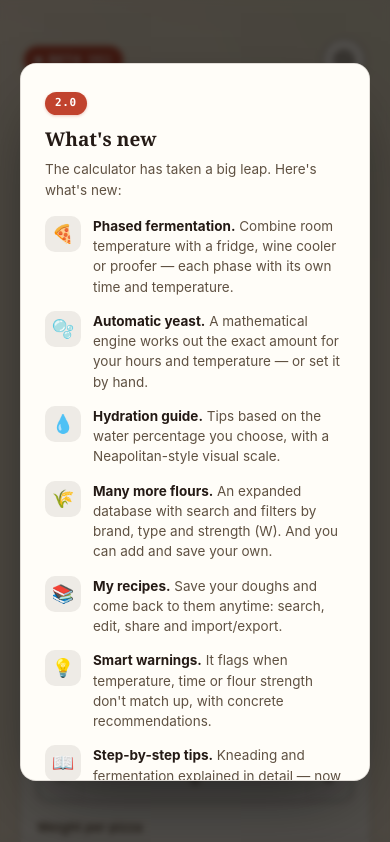
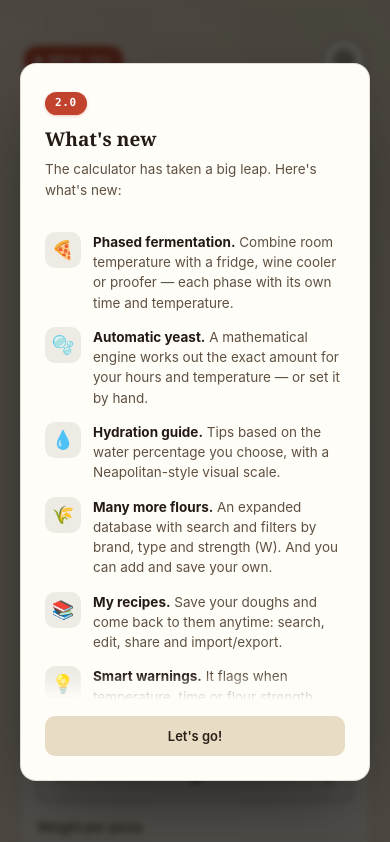
Before and after one commit to EduRobayna/calculatupizza, a website: page pizza/index.html in a window 390 px wide. Shown: the top 842 px of the page. Drawn offline with Linux system fonts and the light colour scheme.

Commit message:
feat(beta): scroll de paneles con difuminado en vez de barra, y en popups altos (novedades/ajustes) cabecera y botones fijos con cuerpo scrollable (v62)

```diff
--- a/pizza/css/styles.css
+++ b/pizza/css/styles.css
@@ -908,13 +908,37 @@ html[data-theme="dark"] .modal-card{ background: var(--surface-2); border-color:
    mostrar recuadro de foco; el foco visible va en los controles reales al tabular. */
 .modal-card:focus, .modal-card:focus-visible{ outline: none; }
 .modal-card .recipe-list { max-height: 50vh; overflow-y: auto; overscroll-behavior-y: contain; padding-bottom: 10px; }
-/* Barra de scroll fina y discreta (sustituye a la nativa de escritorio); en móvil
-   los navegadores ya la ocultan salvo al desplazar. */
-.modal-card, .recipe-list{ scrollbar-width: thin; scrollbar-color: var(--scroll-thumb) transparent; }
-.modal-card::-webkit-scrollbar, .recipe-list::-webkit-scrollbar{ width: 8px; height: 8px; }
-.modal-card::-webkit-scrollbar-track, .recipe-list::-webkit-scrollbar-track{ background: transparent; }
-.modal-card::-webkit-scrollbar-thumb, .recipe-list::-webkit-scrollbar-thumb{ background: var(--scroll-thumb); border-radius: 999px; border: 2px solid transparent; background-clip: padding-box; }
-.modal-card::-webkit-scrollbar-thumb:hover, .recipe-list::-webkit-scrollbar-thumb:hover{ background: var(--scroll-thumb-hover); background-clip: padding-box; }
+/* La tarjeta del modal usa barra fina, y SIEMPRE dentro de su relleno (24px), así
+   que no se solapa con el contenido. La página principal conserva la barra nativa
+   (reserva su hueco; nunca pisa el panel de resultado). */
+.modal-card{ scrollbar-width: thin; scrollbar-color: var(--scroll-thumb) transparent; }
+.modal-card::-webkit-scrollbar{ width: 8px; height: 8px; }
+.modal-card::-webkit-scrollbar-track{ background: transparent; }
+.modal-card::-webkit-scrollbar-thumb{ background: var(--scroll-thumb); border-radius: 999px; border: 2px solid transparent; background-clip: padding-box; }
+.modal-card::-webkit-scrollbar-thumb:hover{ background: var(--scroll-thumb-hover); background-clip: padding-box; }
+
+/* Contenedores con scroll SIN barra visible (listas de recetas/harinas, popups
+   altos): la barra molestaba —se solapaba con las tarjetas o se veía fea en oscuro—.
+   En su lugar un DIFUMINADO suave arriba/abajo aparece solo cuando hay más contenido
+   en esa dirección (el JS pone .more-above / .more-below según la posición de scroll). */
+.scroll-faded{ scrollbar-width: none; }
+.scroll-faded::-webkit-scrollbar{ width: 0; height: 0; }
+.scroll-faded.more-below{
+  -webkit-mask-image: linear-gradient(to bottom, #000 calc(100% - 26px), transparent);
+          mask-image: linear-gradient(to bottom, #000 calc(100% - 26px), transparent); }
+.scroll-faded.more-above:not(.more-below){
+  -webkit-mask-image: linear-gradient(to bottom, transparent, #000 26px);
+          mask-image: linear-gradient(to bottom, transparent, #000 26px); }
+.scroll-faded.more-above.more-below{
+  -webkit-mask-image: linear-gradient(to bottom, transparent, #000 26px, #000 calc(100% - 26px), transparent);
+          mask-image: linear-gradient(to bottom, transparent, #000 26px, #000 calc(100% - 26px), transparent); }
+/* Popups altos (novedades, ajustes): la tarjeta NO scrollea; cabecera (título + X) y
+   botones quedan FIJOS y solo scrollea el cuerpo interior (.modal-body). Así el título
+   y la X no se mueven al desplazar, y el difuminado se funde con el fondo de la tarjeta. */
+.whatsnew-card, .settings-card{ display: flex; flex-direction: column; overflow: hidden; }
+.whatsnew-card > .whatsnew-head, .settings-card > .settings-head,
+.whatsnew-card > .modal-actions, .settings-card > .modal-actions{ flex: 0 0 auto; }
+.modal-body{ flex: 1 1 auto; min-height: 0; overflow-y: auto; }
 .modal-title{ font-family: var(--font-display); font-size: 19px; font-weight:600; color: var(--heading); margin: 0 0 6px; }
 .modal-sub{ font-size: 13.5px; color: var(--text-soft); margin: 0 0 14px; }
 .modal-actions{ display:flex; gap: 10px; margin-top: 16px; }
--- a/pizza/index.html
+++ b/pizza/index.html
@@ -101,7 +101,7 @@
     <div class="beta-badge" title="Versión de pruebas — no es la versión estable (calculatupizza.com)">
       <span class="beta-badge__dot" aria-hidden="true"></span>
       <span class="beta-badge__label">BETA</span>
-      <span class="beta-badge__ver">v61</span>
+      <span class="beta-badge__ver">v62</span>
     </div>
     <div class="hero-controls">
     <button type="button" id="settingsToggle" class="settings-toggle" aria-label="Abrir configuración" data-i18n-aria="settingsToggleAria" title="Configuración" data-i18n-title="settingsTitle" aria-haspopup="dialog">
@@ -569,6 +569,7 @@
         </button>
       </div>
 
+      <div class="modal-body scroll-faded">
       <div class="settings-grid">
       <div class="settings-row">
         <span class="settings-row-label" data-i18n="settingsLanguage">Idioma</span>
@@ -633,6 +634,7 @@
         </div>
         <input type="file" id="importRecipesInput" accept="application/json,.json" hidden>
       </div>
+      </div>
 
       <div class="modal-actions" style="margin-top:20px;">
         <button type="button" id="settingsDoneBtn" class="btn-secondary modal-confirm" data-i18n="settingsDone">Hecho</button>
@@ -675,6 +677,7 @@
         <h3 class="modal-title" id="whatsNewTitle" data-i18n="whatsNewTitle">Novedades</h3>
         <p class="modal-sub" data-i18n="whatsNewIntro">La calculadora ha dado un gran salto. Esto es lo nuevo:</p>
       </div>
+      <div class="modal-body scroll-faded">
       <ul class="whatsnew-list">
         <li class="wn-item"><span class="wn-ico" aria-hidden="true">🍕</span><span class="wn-text" data-i18n-html="whatsNewLi1"><b>Fermentación por fases.</b> Combina temperatura ambiente con nevera, vinoteca o fermentadora, cada fase con su tiempo y su temperatura.</span></li>
         <li class="wn-item"><span class="wn-ico" aria-hidden="true">🫧</span><span class="wn-text" data-i18n-html="whatsNewLi2"><b>Levadura automática.</b> Un motor matemático calcula la cantidad exacta según tus horas y temperatura, o la ajustas tú a mano.</span></li>
@@ -684,6 +687,7 @@
         <li class="wn-item"><span class="wn-ico" aria-hidden="true">💡</span><span class="wn-text" data-i18n-html="whatsNewLi6"><b>Avisos inteligentes.</b> Te avisa si la temperatura, el tiempo o la fuerza de la harina no encajan, con recomendaciones concretas.</span></li>
         <li class="wn-item"><span class="wn-ico" aria-hidden="true">📖</span><span class="wn-text" data-i18n-html="whatsNewLi7"><b>Consejos paso a paso.</b> Amasado y fermentación explicados con detalle, y ahora también en inglés.</span></li>
       </ul>
+      </div>
       <div class="modal-actions">
         <button type="button" id="whatsNewOkBtn" class="btn-secondary modal-confirm" data-i18n="whatsNewCta">¡Empezar!</button>
       </div>
@@ -702,7 +706,7 @@
         <svg viewBox="0 0 24 24" fill="none" stroke="currentColor" stroke-width="2" stroke-linecap="round" stroke-linejoin="round" aria-hidden="true"><circle cx="11" cy="11" r="8"></circle><path d="m21 21-4.3-4.3"></path></svg>
         <input type="text" id="recipeSearchInput" class="recipe-search-input" data-i18n-placeholder="recipeSearchPlaceholder" placeholder="Buscar receta…" autocomplete="off" spellcheck="false">
       </div>
-      <div id="recipeListContainer" class="recipe-list"></div>
+      <div id="recipeListContainer" class="recipe-list scroll-faded"></div>
       <p id="recipeListEmpty" class="modal-sub recipe-list-empty" data-i18n="noRecipesYet" style="display:none;">Aún no tienes recetas guardadas.</p>
     </div>
   </div>
@@ -733,7 +737,7 @@
         <p class="flour-picker-count" id="flourPickerCount" role="status" aria-live="polite"></p>
         <button type="button" id="flourClearFilters" class="flour-clear-filters" data-i18n="flourClearFilters" style="display:none;">Limpiar filtros</button>
       </div>
-      <div class="flour-picker-list" id="flourPickerList" role="listbox" aria-labelledby="flourPickerTitle"></div>
+      <div class="flour-picker-list scroll-faded" id="flourPickerList" role="listbox" aria-labelledby="flourPickerTitle"></div>
       <p class="flour-picker-empty" id="flourPickerEmpty" style="display:none;" data-i18n="flourPickerEmpty">No hay harinas que coincidan. Prueba a quitar filtros.</p>
 
       <button type="button" id="flourAddBtn" class="flour-add-btn">
--- a/pizza/js/calculator.js
+++ b/pizza/js/calculator.js
@@ -1864,6 +1864,24 @@ window.stepColdTemp = function(dir) {
     });
   })();
 
+  // Difuminado de scroll: en los contenedores .scroll-faded (listas de recetas/harinas
+  // y popups altos) NO hay barra; un fundido arriba/abajo marca que hay más contenido
+  // en esa dirección. Se autorefresca al abrir el modal (ResizeObserver) y al cambiar
+  // el contenido (MutationObserver), además de al hacer scroll.
+  (function initScrollHints(){
+    Array.prototype.forEach.call(document.querySelectorAll('.scroll-faded'), function (elx) {
+      const update = function () {
+        const canScroll = elx.scrollHeight > elx.clientHeight + 1;
+        elx.classList.toggle('more-above', canScroll && elx.scrollTop > 1);
+        elx.classList.toggle('more-below', canScroll && (elx.scrollTop + elx.clientHeight < elx.scrollHeight - 1));
+      };
+      elx.addEventListener('scroll', update, { passive: true });
+      if (window.ResizeObserver) { try { new ResizeObserver(update).observe(elx); } catch (e) {} }
+      if (window.MutationObserver) { try { new MutationObserver(update).observe(elx, { childList: true, subtree: true }); } catch (e) {} }
+      update();
+    });
+  })();
+
   // Interruptor de avisos (Configuración): activa/desactiva los banners no bloqueantes.
   (function initWarningsToggle(){
     const toggle = document.getElementById('warningsToggle');
--- a/pizza/sw.js
+++ b/pizza/sw.js
@@ -17,7 +17,7 @@
 //   * El handler de fetch NUNCA relanza un error en una navegación: si no hay
 //     red ni caché, devuelve una respuesta controlada. Una promesa rechazada en
 //     respondWith se traduce en ERR_FAILED, justo lo que queremos evitar.
-const CACHE_NAME = 'pizza-calc-v61';
+const CACHE_NAME = 'pizza-calc-v62';
 const ASSETS_TO_CACHE = [
   './',
   './index.html',
```
